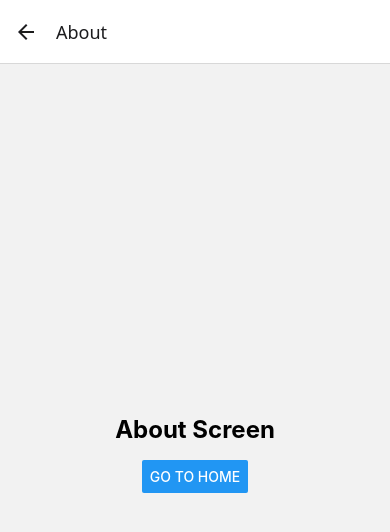
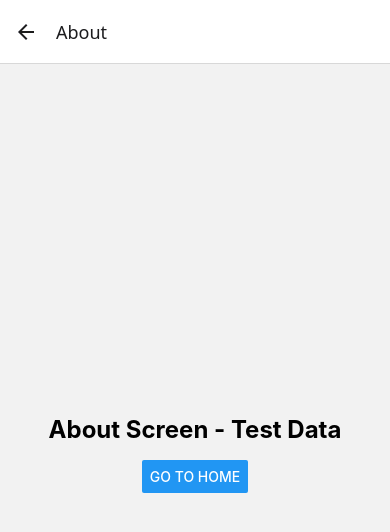
Before and after one commit to hAI-FA001/React-Native--Learn, a React Native app in the folder Navigation/: screen / in a window 390 px wide. Both pictures are taken after a click on the button "GO TO ABOUT". Shown: the top 532 px of the page. Built offline with nearby package versions, Linux system fonts and the light colour scheme.

Commit message:
passing data with 2nd arg to navigate() + access with route prop

```diff
--- a/Navigation/screens/AboutScreen.js
+++ b/Navigation/screens/AboutScreen.js
@@ -1,12 +1,13 @@
 import { useNavigation } from '@react-navigation/native'
 import { Button, StyleSheet, Text, View } from 'react-native'
 
-const AboutScreen = () => {
+const AboutScreen = ({ route }) => {
   const navigation = useNavigation()
+  const { name } = route.params
 
   return (
     <View style={styles.container}>
-      <Text style={styles.text}>About Screen</Text>
+      <Text style={styles.text}>About Screen - {name}</Text>
       <Button title="Go To Home" onPress={() => navigation.navigate('Home')} />
     </View>
   )
--- a/Navigation/screens/HomeScreen.js
+++ b/Navigation/screens/HomeScreen.js
@@ -6,7 +6,7 @@ const HomeScreen = ({ navigation }) => {
       <Text style={styles.text}>Home Screen</Text>
       <Button
         title="Go To About"
-        onPress={() => navigation.navigate('About')}
+        onPress={() => navigation.navigate('About', { name: 'Test Data' })}
       />
     </View>
   )
```
